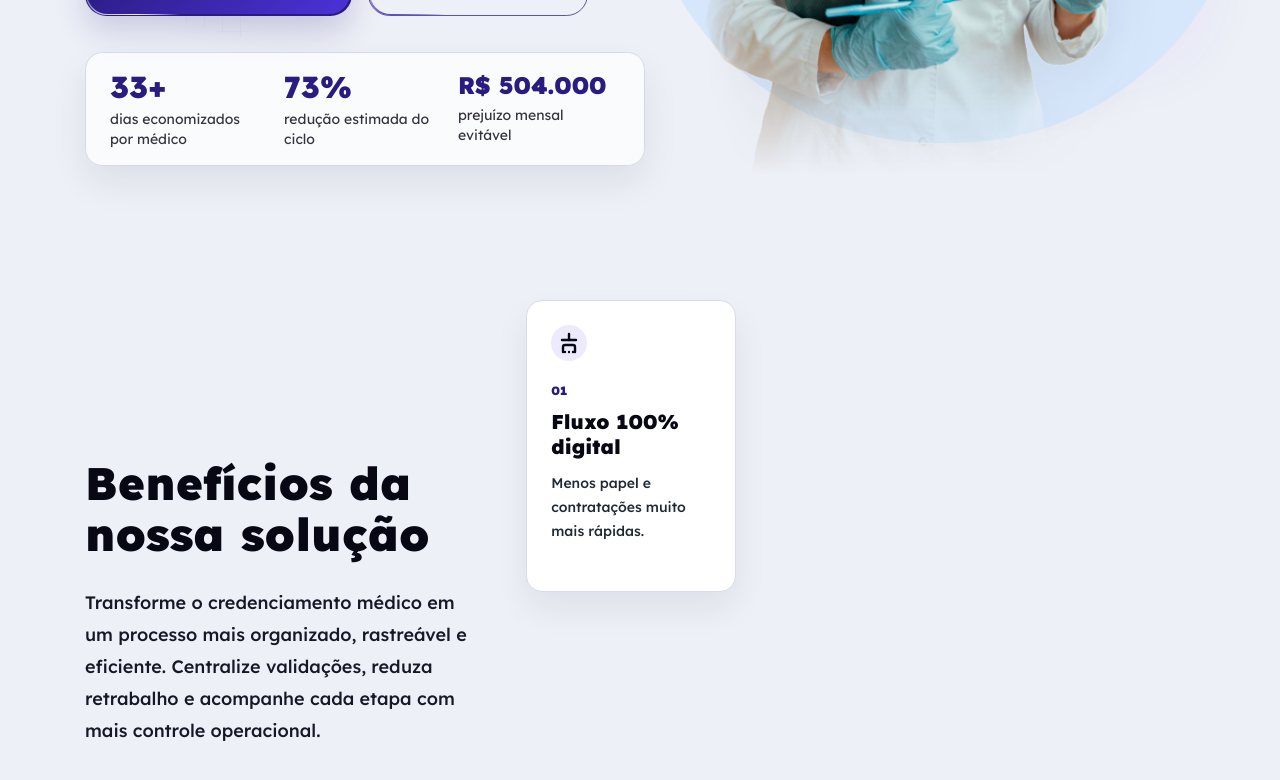
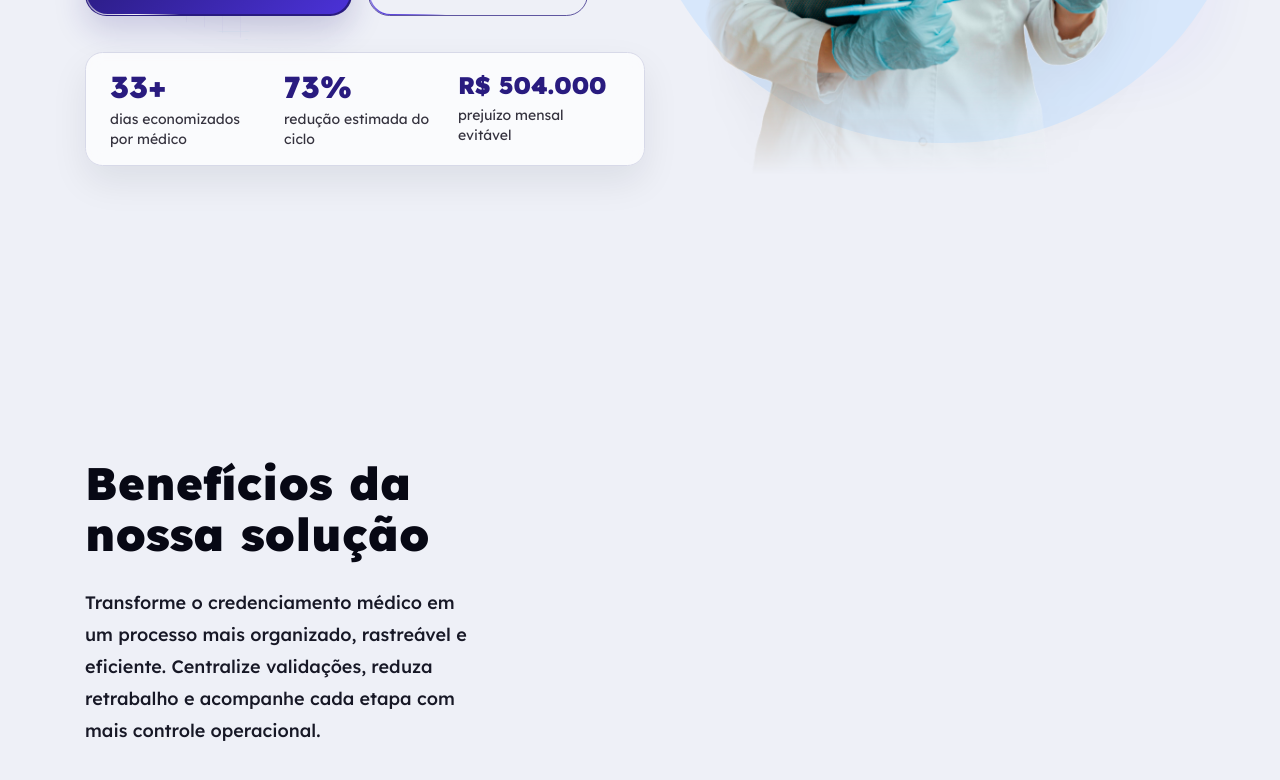
Before and after one commit to r3vmarcos/challenge-hss-fiap-1twdor-2025, a React (Vite) app: page / in a window 1280 px wide. Shown: the part 616-1396 px from the top of the page. Built offline with nearby package versions, Linux system fonts and the light colour scheme.

Commit message:
ajusta entrada dos cards de beneficios

```diff
--- a/src/components/secao-solucao.tsx
+++ b/src/components/secao-solucao.tsx
@@ -38,7 +38,7 @@ const beneficios = [
 /* === COMPONENTE BENEFICIOS | inicio === */
 export function SecaoBeneficios(): JSX.Element {
   const secaoRef = useRef<HTMLElement>(null);
-  const [cardsVisiveis, definirCardsVisiveis] = useState(1);
+  const [cardsVisiveis, definirCardsVisiveis] = useState(0);
 
   useEffect(() => {
     function aoRolar(): void {
@@ -46,9 +46,9 @@ export function SecaoBeneficios(): JSX.Element {
       if (!elemento) return;
 
       const topo = elemento.offsetTop;
-      const passo = Math.max(window.innerHeight * 0.34, 220);
+      const passo = Math.max(window.innerHeight * 0.38, 260);
       const progressoEtapas = Math.max(window.scrollY - topo, 0) / passo;
-      definirCardsVisiveis(Math.min(beneficios.length, Math.max(1, Math.floor(progressoEtapas) + 1)));
+      definirCardsVisiveis(Math.min(beneficios.length, Math.max(0, Math.floor(progressoEtapas))));
     }
 
     aoRolar();
@@ -61,7 +61,7 @@ export function SecaoBeneficios(): JSX.Element {
   }, []);
 
   return (
-    <section ref={secaoRef} id="beneficios" className="relative min-h-[calc(100vh+204vh)] scroll-mt-28 bg-[#eef0f7] px-4 sm:px-6 lg:px-8">
+    <section ref={secaoRef} id="beneficios" className="relative min-h-[calc(100vh+268vh)] scroll-mt-28 bg-[#eef0f7] px-4 sm:px-6 lg:px-8">
       <div className="sticky top-[74px] mx-auto grid min-h-[calc(100vh-74px)] max-w-[1110px] items-center gap-10 py-10 lg:grid-cols-[0.75fr_1.25fr]">
         <div className="revelar-scroll">
           <h2 className="max-w-[430px] text-[2.25rem] font-black leading-[1.12] tracking-[0.01em] text-[#070814] sm:text-[2.85rem]">
```
Also changed, not shown: doc/changelog.md.
